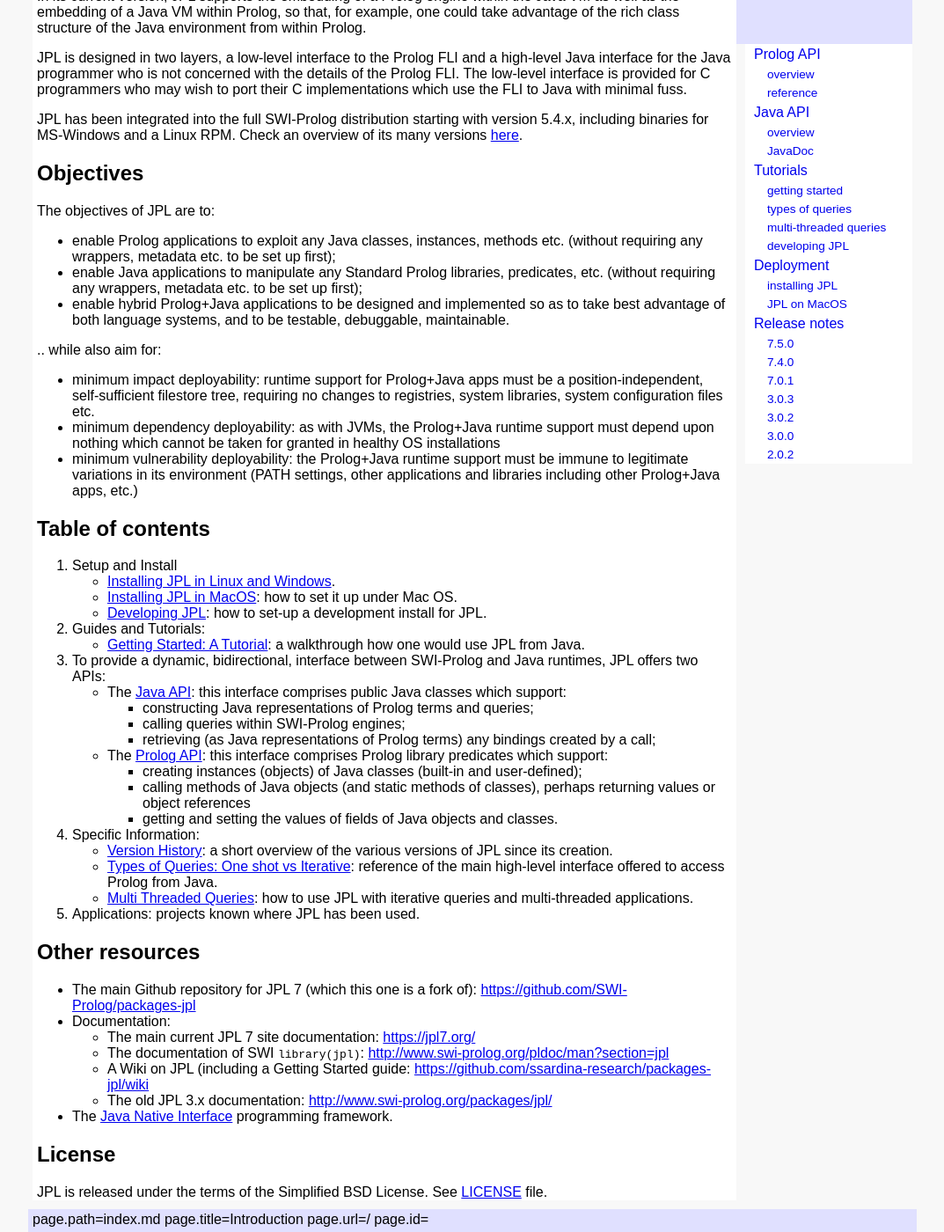
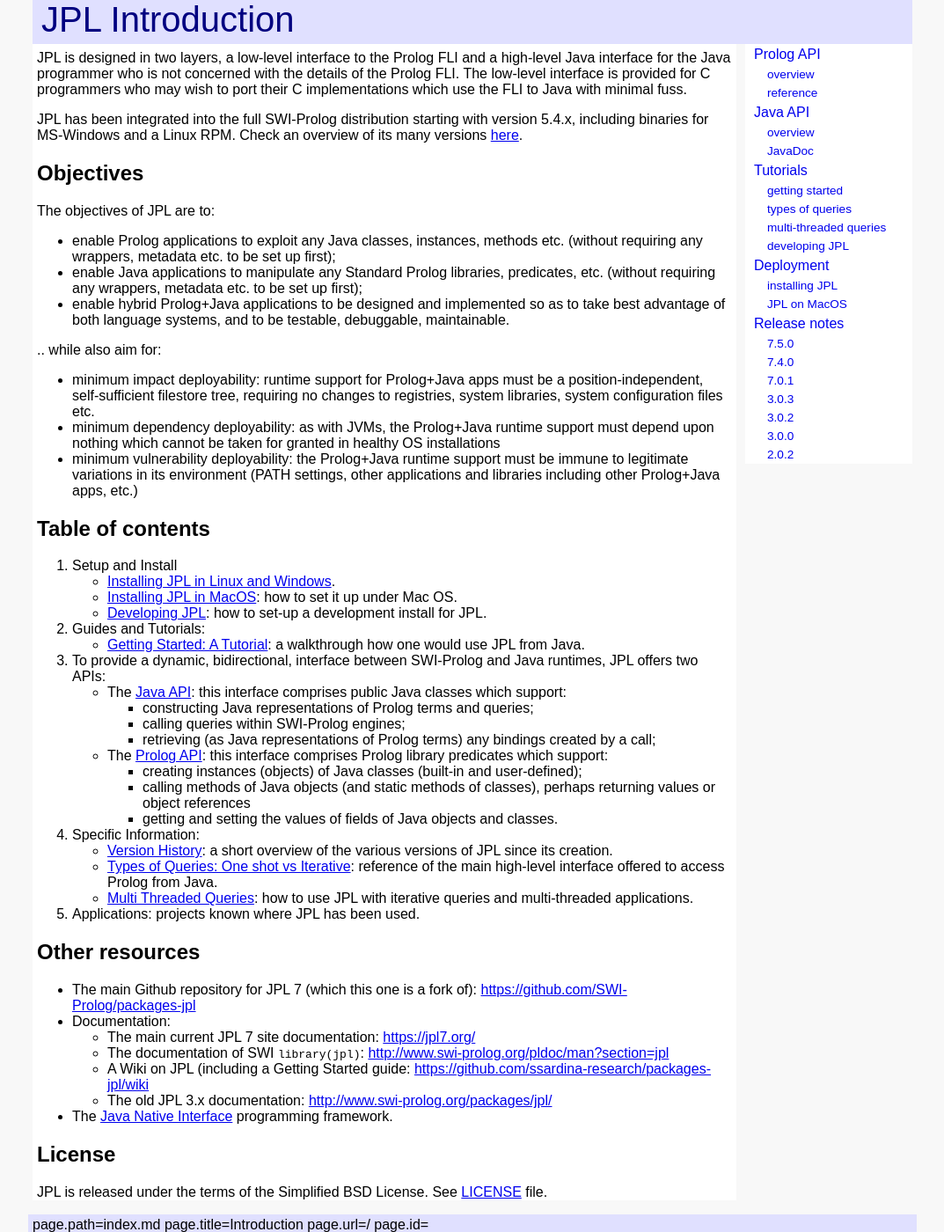
Before and after one commit to anionic/jpl-nav, a Jekyll site: the page built from docs/index.md, in a window 1280 px wide and 1400 px high, scrolled down 219 px. Shown: the whole window at 88% size, without its empty margins (103-1176 px from the left). Built offline with Jekyll 4.4.1, drawn with Linux system fonts in a browser that asks for light colours; our own code applies the rules of GitHub Pages for plain Markdown files.

Commit message:
Update default.html

```diff
--- a/docs/_layouts/default.html
+++ b/docs/_layouts/default.html
@@ -13,7 +13,10 @@
 					color: #000000;
 					height: 100%; /* good practice; I forget why ;-) */
 					margin: 0 0 0 0; /* override browser defaults */
-					padding: 50px 0 0 0; /* override browser defaults, leaving room for bodybar */
+					padding-top: 50px; /* avoid headbar */
+					padding-right: 0; /* override browser default */
+					padding-bottom: 20px; /* avoid tailbar */
+					padding-left: 0; /* override browser default */
 					width: 100%;
 				}
 				body,
@@ -147,6 +150,7 @@
 				}
 				.tailbar1 {
 					background-color: #E0E0FF;
+					height: 12px; /* 20px gross */
 					margin: 0 auto 0 auto;
 					max-width: 1000px;
 					padding: 3px 5px 5px 5px;
@@ -237,17 +241,6 @@
 			</script>
 		</head>
 		<body>
-			<div class="headbar0">
-				<div class="headbar1">
-					<span>JPL {{ page.title }}</span>
-					<div class="icon">
-						<div class="bar"></div>
-						<div class="bar"></div>
-						<div class="bar"></div>
-						<div class="legend">menu</div>
-					</div>
-				</div>
-			</div>
 			<div class="navbar0">
 				<div class="navbar1">
 					<ul class="navbar2 closed">
@@ -287,6 +280,17 @@
 					</div>
 				</div>
 			</div>
+			<div class="headbar0">
+				<div class="headbar1">
+					<span>JPL {{ page.title }}</span>
+					<div class="icon">
+						<div class="bar"></div>
+						<div class="bar"></div>
+						<div class="bar"></div>
+						<div class="legend">menu</div>
+					</div>
+				</div>
+			</div>
 			<div class="tailbar0">
 				<div class="tailbar1">
 					page.path={{page.path}}
```
